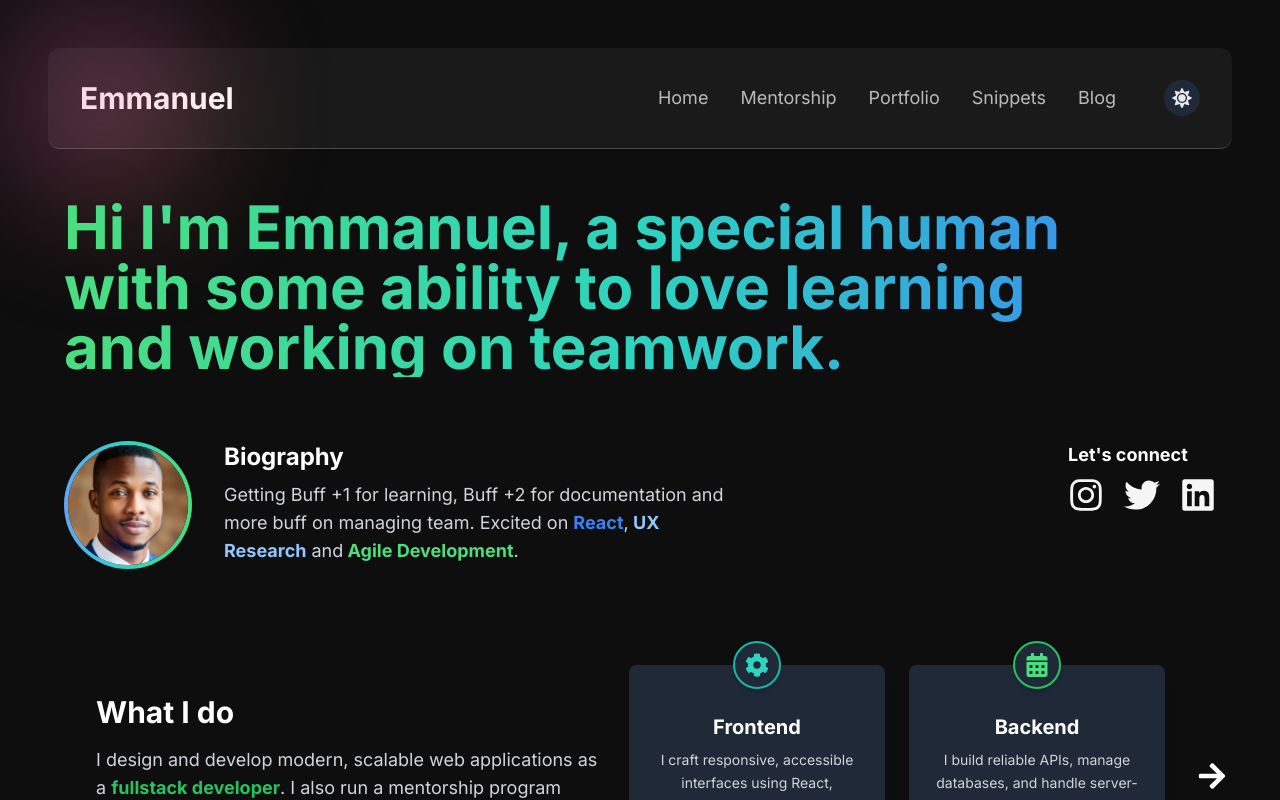
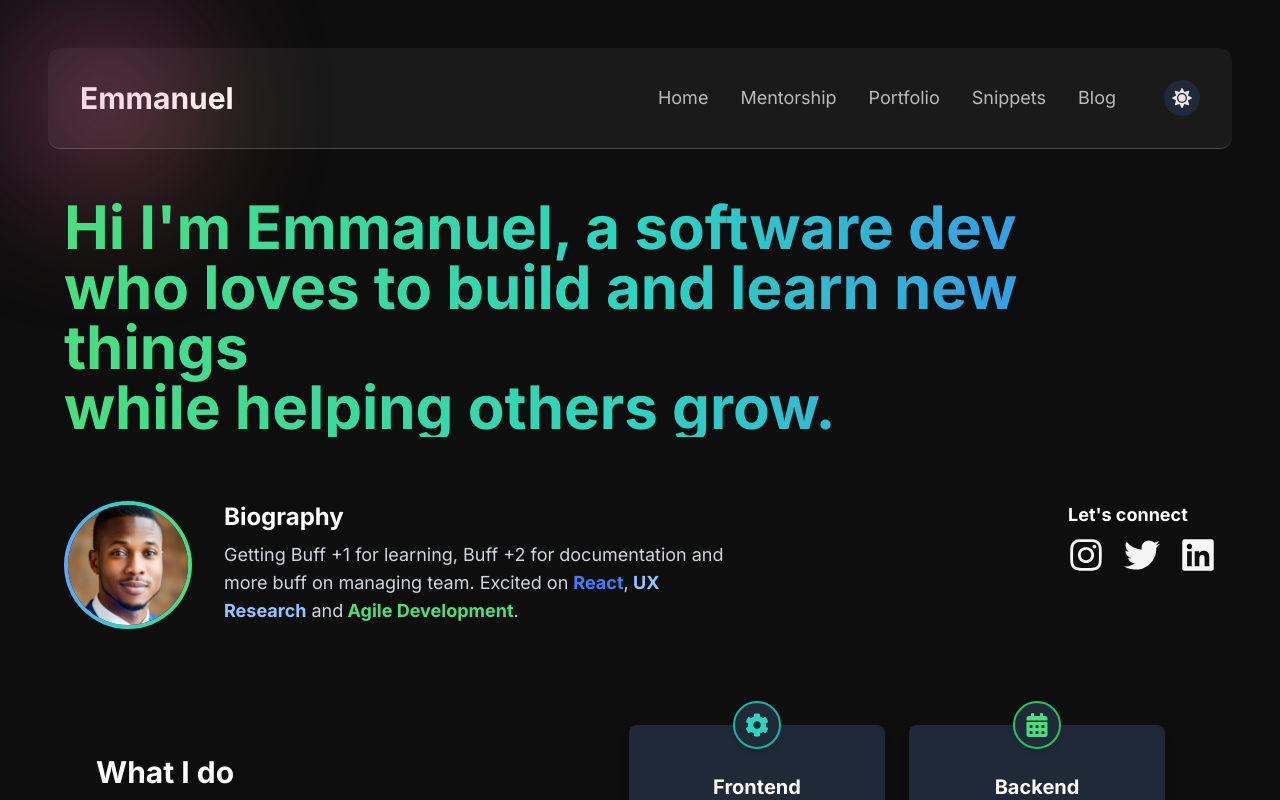
Before and after one commit to Sage-hex/portfolio, a React (Vite) app: page / in a window 1280 px wide. Shown: the top 800 px of the page. Built offline with nearby package versions, Linux system fonts and the light colour scheme.

Commit message:
edited the hero text

```diff
--- a/src/components/sections/Hero.jsx
+++ b/src/components/sections/Hero.jsx
@@ -205,7 +205,7 @@ const HeroSection = () => {
               data-aos="fade-up"
               data-aos-duration="2000"
             >
-              Hi I'm Naufaldi, a special human with some ability to love learning and working on teamwork.
+             Hi I'm Emmanuel, a software dev who loves to build and learn new things while helping others grow.
             </h1>
 
             {/* Biography Section */}
@@ -224,9 +224,10 @@ const HeroSection = () => {
               data-aos="fade-up"
               data-aos-duration="1000"
             >
-              Hi I'm Emmanuel, a special human<br />
-              with some ability to love learning<br />
-              and working on teamwork.
+
+              Hi I'm Emmanuel,  a software dev<br />
+              who loves to build and learn new things<br />
+              while helping others grow.
             </h1>
 
             <div className="flex flex-wrap md:flex-nowrap gap-8 md:gap-24">
--- a/src/utils/LoadingSpinner.jsx
+++ b/src/utils/LoadingSpinner.jsx
@@ -60,7 +60,7 @@ const LoadingText = () => {
 
   return (
     <div className="fixed inset-0 bg-black/80 z-50 flex justify-center items-center">
-      <div className="w-auto">
+      <div className="w-auto font-cursive">
         <RainbowText text={text} />
       </div>
     </div>
```
